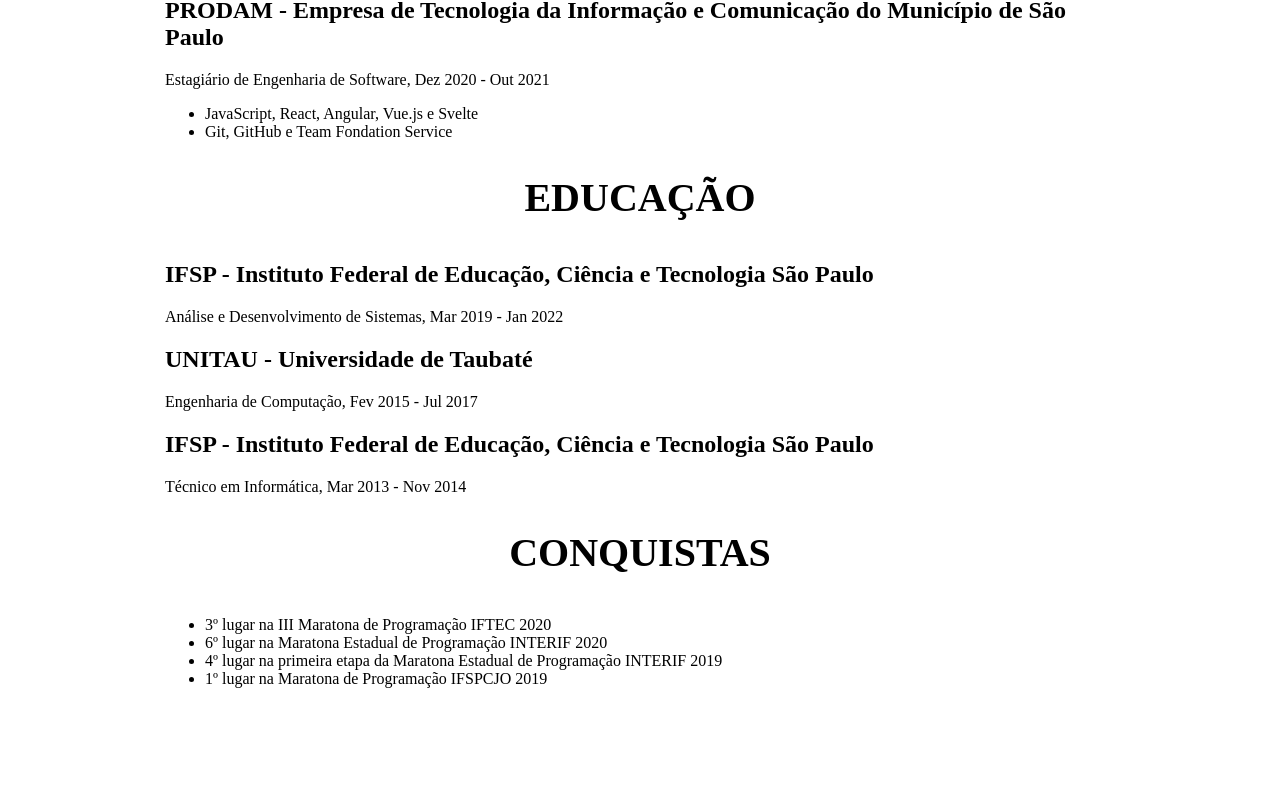
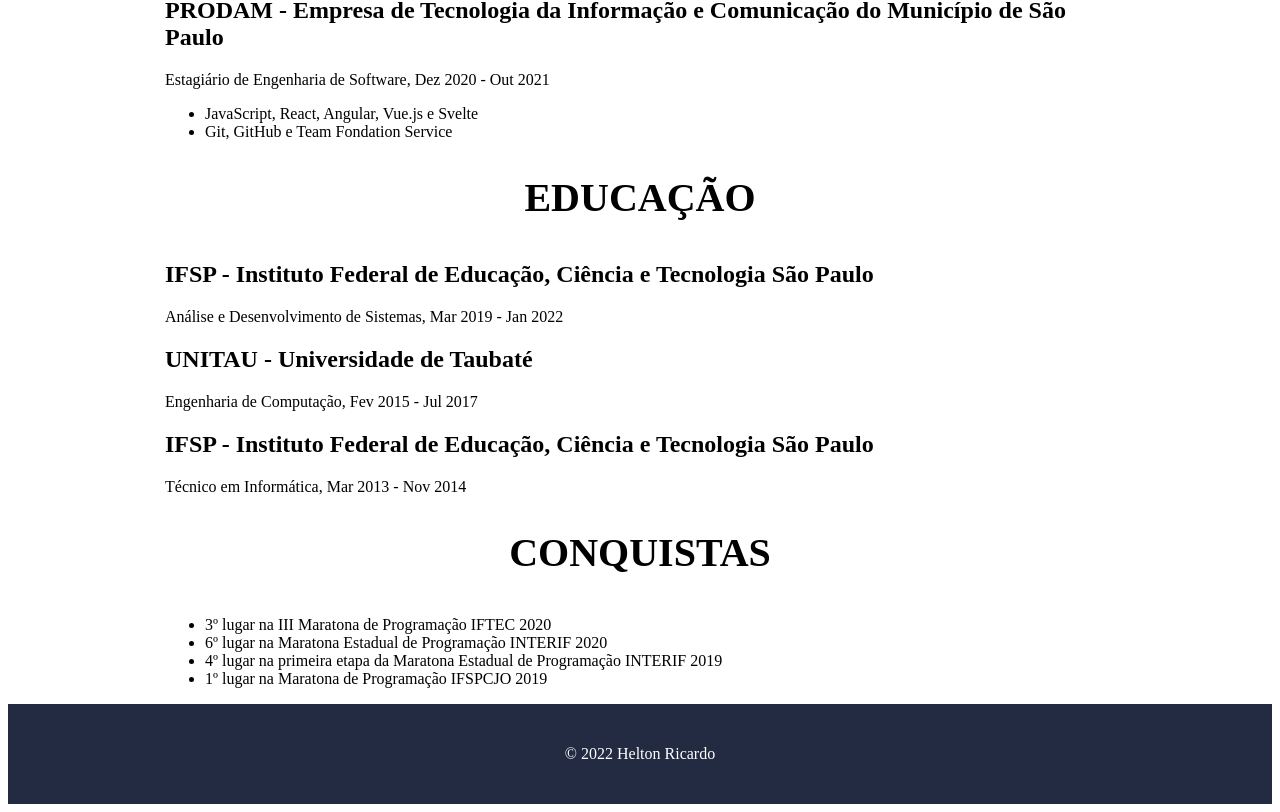
Before and after one commit to heltonricardo/svelte-secomp-sxs, a Svelte app: page / in a window 1280 px wide. Shown: the part 1432-2244 px from the top of the page. Before the commit the page ends 2136 px from the top, so only its background shows below. Built offline with nearby package versions, Linux system fonts and the light colour scheme; the HTML template or start-up script is replaced by a standard one.

Commit message:
Adicionando rodape (Rodape, App)

```diff
--- a/src/App.svelte
+++ b/src/App.svelte
@@ -1,6 +1,7 @@
 <script>
 	import Capa from "./Capa.svelte";
 	import Secao from "./Secao.svelte";
+	import Rodape from "./Rodape.svelte";
 </script>
 
 <Capa />
@@ -85,3 +86,5 @@
 		<li>1º lugar na Maratona de Programação IFSPCJO 2019</li>
 	</ul>
 </Secao>
+
+<Rodape />
--- /dev/null
+++ b/src/Rodape.svelte
@@ -0,0 +1,14 @@
+<footer class="rodape">
+    <span>&copy; 2022 Helton Ricardo</span>
+</footer>
+
+<style>
+    .rodape {
+        height: 100px;
+        color: white;
+        background-color: #222b42;
+        display: flex;
+        align-items: center;
+        justify-content: center;
+    }
+</style>
```
